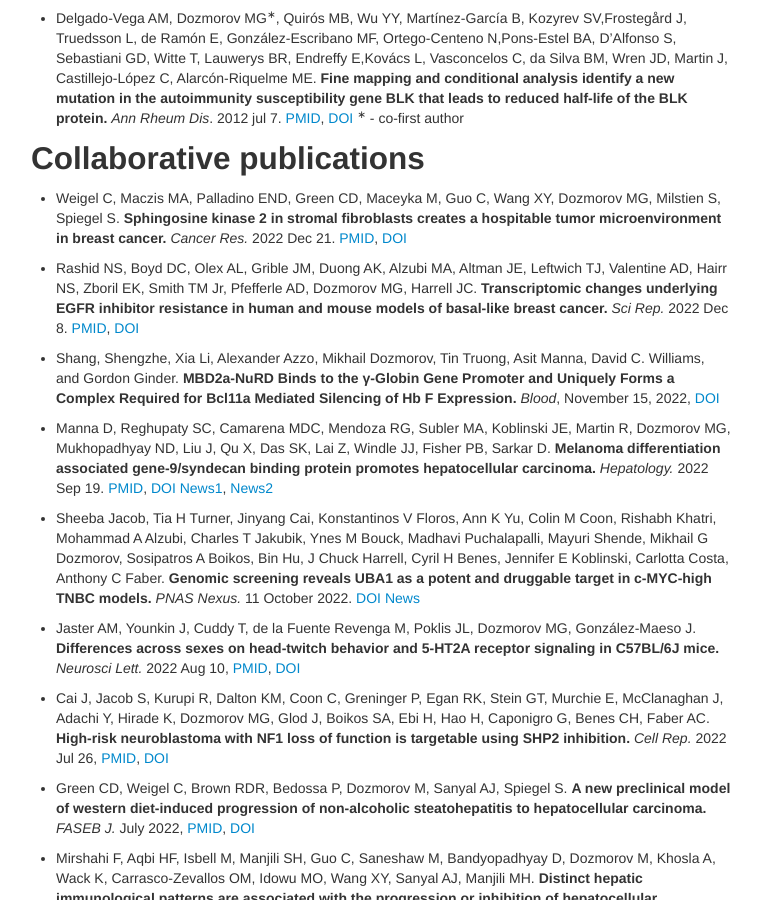
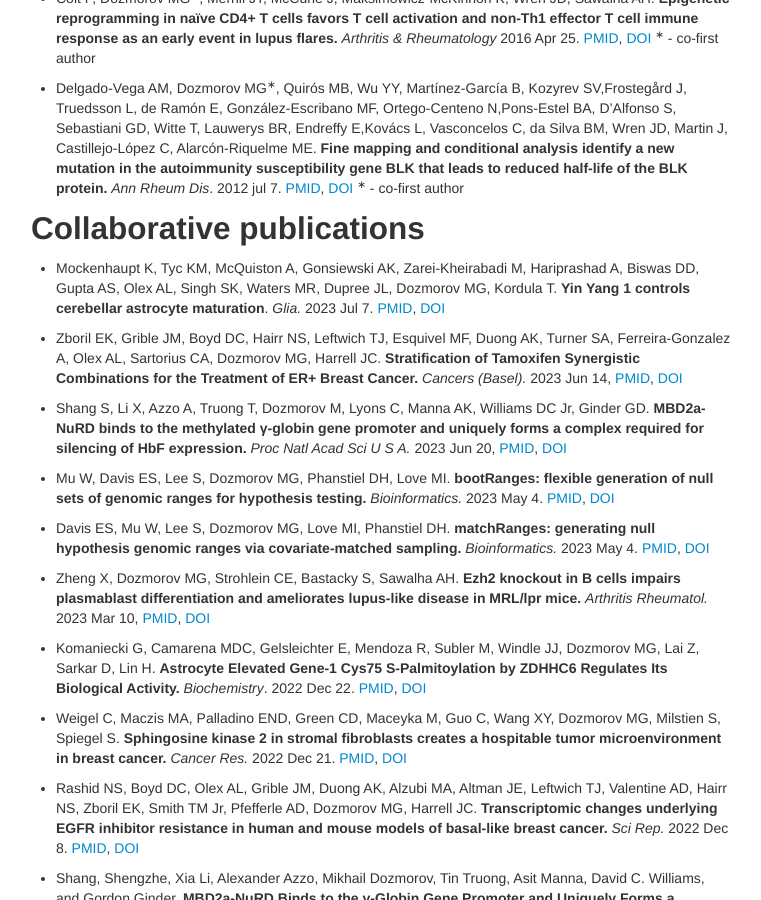
Before and after one commit to dozmorovlab/dozmorovlab.github.io, a Jekyll site: the page built from 02-pubs.md, in a window 1280 px wide and 900 px high, scrolled down 3064 px. Shown: the whole window, without its empty margins (259-1020 px from the left). Built offline with Jekyll 4.4.1, drawn with Linux system fonts in a browser that asks for light colours; comment, search, counter and statistics services are not loaded; some of the changed text lies outside the part shown.

Commit message:
Update pubs

```diff
--- a/02-pubs.md
+++ b/02-pubs.md
@@ -16,7 +16,9 @@ permalink: "publications.html"
 
 ## Lead/senior author publications
 
-- Mikhail G Dozmorov, Wancen Mu, Eric S Davis, Stuart Lee, Timothy J Triche, Jr, Douglas H Phanstiel, Michael I Love. **CTCF: An R/Bioconductor Data Package of Human and Mouse Ctcf Binding Sites.** _Bioinformatics Advances_, [DOI](10.1093/bioadv/vbac097) <span data-badge-type="4" data-doi="10.1093/bioadv/vbac097" data-hide-no-mentions="true" class="altmetric-embed">
+- Dozmorov MG<sup>&lowast;</sup>, Marshall MA, Rashid NS, Grible JM, Valentine A, Olex AL, Murthy K, Chakraborty A, Reyna J, Figueroa DS, Hinojosa-Gonzalez L, Da-Inn Lee E, Baur BA, Roy S, Ay F, Harrell JC. **Rewiring of the 3D genome during acquisition of carboplatin resistance in a triple-negative breast cancer patient-derived xenograft**. _Sci Rep._ 2023 Apr 3, PMID](https://www.ncbi.nlm.nih.gov/pubmed/37012431), [DOI](https://doi.org/10.1038/s41598-023-32568-7) <span data-badge-type="4" data-doi="10.1038/s41598-023-32568-7" data-hide-no-mentions="true" class="altmetric-embed">
+
+- Dozmorov MG<sup>&lowast;</sup>, Mu W, Davis ES, Lee S, Triche TJ Jr, Phanstiel DH, Love MI. **CTCF: an R/bioconductor data package of human and mouse CTCF binding sites** _Bioinformatics Advances_, [PMID](https://www.ncbi.nlm.nih.gov/pubmed/36699364), [DOI](https://doi.org/10.1093/bioadv/vbac097) <span data-badge-type="4" data-doi="10.1093/bioadv/vbac097" data-hide-no-mentions="true" class="altmetric-embed">
 
 - Stilianoudakis SC, Marshall MA, Dozmorov MG<sup>&lowast;</sup>. **preciseTAD: A transfer learning framework for 3D domain boundary prediction at base-pair resolution** _Bioinformatics_ (06 November 2021). [PMID](https://www.ncbi.nlm.nih.gov/pubmed/34741515), [DOI](https://doi.org/10.1093/bioinformatics/btab743) <span data-badge-type="4" data-doi="10.1093/bioinformatics/btab743" data-hide-no-mentions="true" class="altmetric-embed"> </span>
 
@@ -108,6 +110,20 @@ permalink: "publications.html"
 - Delgado-Vega AM, Dozmorov MG<sup>&lowast;</sup>, Quirós MB, Wu YY, Martínez-García B, Kozyrev SV,Frostegård J, Truedsson L, de Ramón E, González-Escribano MF, Ortego-Centeno N,Pons-Estel BA, D'Alfonso S, Sebastiani GD, Witte T, Lauwerys BR, Endreffy E,Kovács L, Vasconcelos C, da Silva BM, Wren JD, Martin J, Castillejo-López C, Alarcón-Riquelme ME. **Fine mapping and conditional analysis identify a new mutation in the autoimmunity susceptibility gene BLK that leads to reduced half-life of the BLK protein.** _Ann Rheum Dis_. 2012 jul 7. [PMID](http://www.ncbi.nlm.nih.gov/pubmed/22696686), [DOI](https://doi.org/10.1136/annrheumdis-2011-200987) <span data-badge-type="4" data-doi="10.1136/annrheumdis-2011-200987" data-hide-no-mentions="true" class="altmetric-embed"> </span> <sup>&lowast;</sup> - co-first author
 
 ## Collaborative publications
+
+- Mockenhaupt K, Tyc KM, McQuiston A, Gonsiewski AK, Zarei-Kheirabadi M, Hariprashad A, Biswas DD, Gupta AS, Olex AL, Singh SK, Waters MR, Dupree JL, Dozmorov MG, Kordula T. **Yin Yang 1 controls cerebellar astrocyte maturation**. _Glia._ 2023 Jul 7. [PMID](https://www.ncbi.nlm.nih.gov/pubmed/37417428), [DOI](https://doi.org/10.1002/glia.24434) <span data-badge-type="4" data-doi="10.1002/glia.24434" data-hide-no-mentions="true" class="altmetric-embed"> </span>
+
+- Zboril EK, Grible JM, Boyd DC, Hairr NS, Leftwich TJ, Esquivel MF, Duong AK, Turner SA, Ferreira-Gonzalez A, Olex AL, Sartorius CA, Dozmorov MG, Harrell JC. **Stratification of Tamoxifen Synergistic Combinations for the Treatment of ER+ Breast Cancer.** _Cancers (Basel)._ 2023 Jun 14, [PMID](https://www.ncbi.nlm.nih.gov/pubmed/37370789), [DOI](https://doi.org/10.3390/cancers15123179) <span data-badge-type="4" data-doi="10.3390/cancers15123179" data-hide-no-mentions="true" class="altmetric-embed"> </span>
+
+- Shang S, Li X, Azzo A, Truong T, Dozmorov M, Lyons C, Manna AK, Williams DC Jr, Ginder GD. **MBD2a-NuRD binds to the methylated γ-globin gene promoter and uniquely forms a complex required for silencing of HbF expression.** _Proc Natl Acad Sci U S A._ 2023 Jun 20, [PMID](https://www.ncbi.nlm.nih.gov/pubmed/37307480), [DOI](https://doi.org/10.1073/pnas.2302254120) <span data-badge-type="4" data-doi="10.1073/pnas.2302254120" data-hide-no-mentions="true" class="altmetric-embed"> </span>
+
+- Mu W, Davis ES, Lee S, Dozmorov MG, Phanstiel DH, Love MI. **bootRanges: flexible generation of null sets of genomic ranges for hypothesis testing.** _Bioinformatics._ 2023 May 4. [PMID](https://www.ncbi.nlm.nih.gov/pubmed/37042725), [DOI](https://doi.org/10.1093/bioinformatics/btad190) <span data-badge-type="4" data-doi="10.1093/bioinformatics/btad190" data-hide-no-mentions="true" class="altmetric-embed"> </span>
+
+- Davis ES, Mu W, Lee S, Dozmorov MG, Love MI, Phanstiel DH. **matchRanges: generating null hypothesis genomic ranges via covariate-matched sampling.** _Bioinformatics._ 2023 May 4. [PMID](https://www.ncbi.nlm.nih.gov/pubmed/37084270), [DOI](https://doi.org/10.1093/bioinformatics/btad197) <span data-badge-type="4" data-doi="10.1093/bioinformatics/btad197" data-hide-no-mentions="true" class="altmetric-embed"> </span>
+
+- Zheng X, Dozmorov MG, Strohlein CE, Bastacky S, Sawalha AH. **Ezh2 knockout in B cells impairs plasmablast differentiation and ameliorates lupus-like disease in MRL/lpr mice.** _Arthritis Rheumatol._ 2023 Mar 10, [PMID](https://www.ncbi.nlm.nih.gov/pubmed/36897808), [DOI](https://doi.org/10.1002/art.42492) <span data-badge-type="4" data-doi="10.1002/art.42492" data-hide-no-mentions="true" class="altmetric-embed"> </span>
+
+- Komaniecki G, Camarena MDC, Gelsleichter E, Mendoza R, Subler M, Windle JJ, Dozmorov MG, Lai Z, Sarkar D, Lin H. **Astrocyte Elevated Gene-1 Cys75 S-Palmitoylation by ZDHHC6 Regulates Its Biological Activity.** _Biochemistry_. 2022 Dec 22. [PMID](https://www.ncbi.nlm.nih.gov/pubmed/36548985), [DOI](https://doi.org/10.1021/acs.biochem.2c00583) <span data-badge-type="4" data-doi="10.1021/acs.biochem.2c00583" data-hide-no-mentions="true" class="altmetric-embed"> </span>
 
 - Weigel C, Maczis MA, Palladino END, Green CD, Maceyka M, Guo C, Wang XY, Dozmorov MG, Milstien S, Spiegel S. **Sphingosine kinase 2 in stromal fibroblasts creates a hospitable tumor microenvironment in breast cancer.** _Cancer Res._ 2022 Dec 21. [PMID](https://www.ncbi.nlm.nih.gov/pubmed/36541910), [DOI](https://doi.org/10.1158/0008-5472.CAN-22-1638) <span data-badge-type="4" data-doi="10.1158/0008-5472.CAN-22-1638" data-hide-no-mentions="true" class="altmetric-embed"> </span>
 
```
